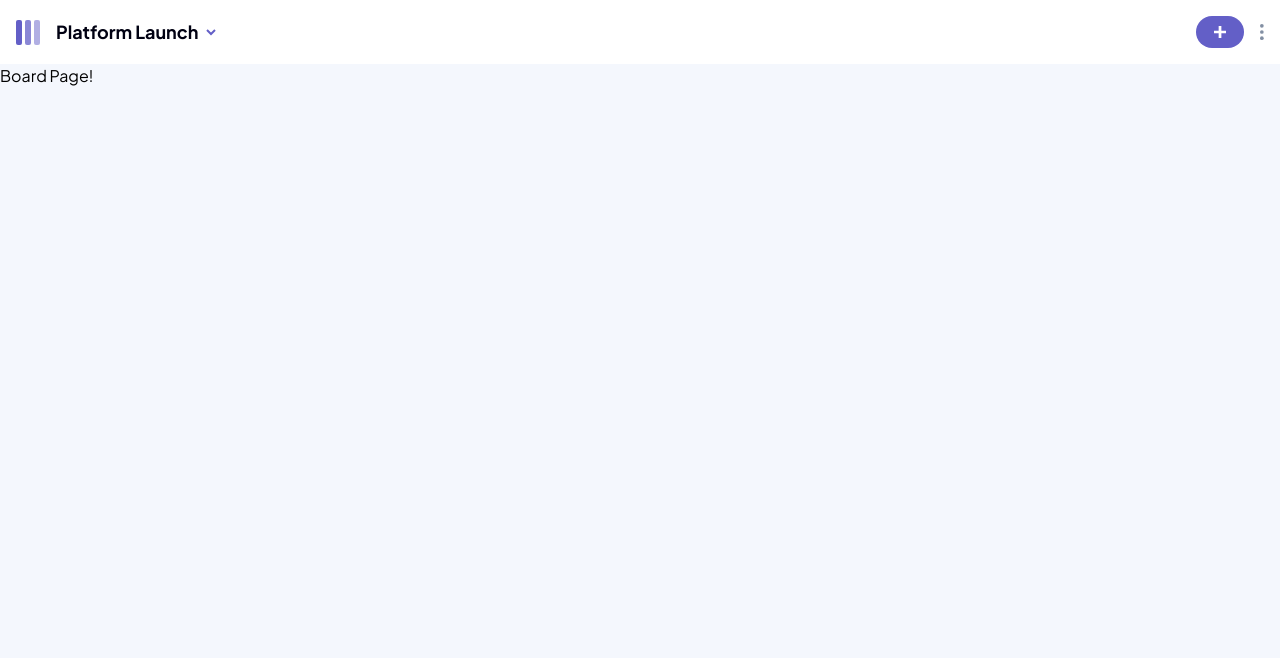
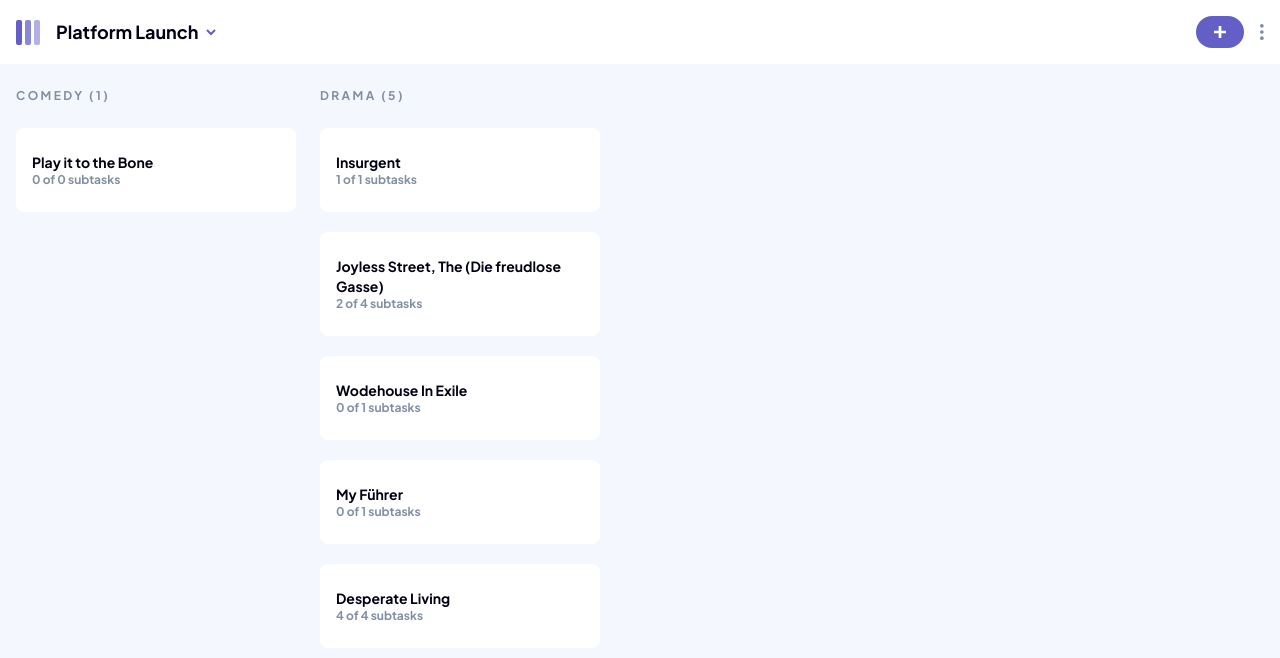
Before and after one commit to hamilton-i7/kanban, a Next.js app in the folder kanban-frontend/: page /dashboard/boards/1 in a window 1280 px wide. Shown: the top 658 px of the page. Built offline with nearby package versions, Linux system fonts and the light colour scheme.

Commit message:
Add task card

```diff
--- a/kanban-frontend/app/dashboard/boards/[id]/page.tsx
+++ b/kanban-frontend/app/dashboard/boards/[id]/page.tsx
@@ -1,7 +1,50 @@
 import React from 'react'
+import Image from 'next/image'
+import iconAdd from '../../../../public/icon-add-task-mobile.svg'
+import detailedBoards from '../../../lib/detailed_boards.json'
+import TaskCard from '@/app/ui/TaskCard'
 
 export default function Page() {
+  const noColumns = detailedBoards[0].columns.length === 0
+
   return (
-    <main className='bg-gray-100 flex h-[calc(100vh-var(--top-bar-height))]'>Board Page!</main>
+    <div className="bg-gray-100 h-[calc(100vh-var(--top-bar-height))] px-4">
+      {noColumns && EmptyContent()}
+      <main className="flex gap-6 py-6 overflow-x-scroll h-full">
+        {detailedBoards[0].columns.map((column) => (
+          <div key={column.id} className="">
+            <h2 className="font-bold text-xs text-gray-300 uppercase mb-6 tracking-[0.2em]">
+              {column.name} ({column.tasks.length})
+            </h2>
+            <div className="flex flex-col gap-5">
+              {column.tasks.map((task) => (
+                <TaskCard
+                  key={task.id}
+                  title={task.title}
+                  totalSubtasks={task.subtasks.length}
+                  completedSubtasks={
+                    task.subtasks.filter((subtask) => subtask.status).length
+                  }
+                />
+              ))}
+            </div>
+          </div>
+        ))}
+      </main>
+    </div>
   )
 }
+
+function EmptyContent() {
+  return (
+    <main className="w-full flex flex-col items-center gap-6">
+      <p className="text-center text-lg font-bold text-gray-300">
+        This board is empty. Create a new column to get started.
+      </p>
+      <button className="h-12 px-4 flex items-center gap-2 text-sm font-bold text-white rounded-3xl bg-purple capitalize">
+        <Image src={iconAdd} alt="Plus icon" />
+        Add new column
+      </button>
+    </main>
+  )
+}
--- /dev/null
+++ b/kanban-frontend/app/ui/TaskCard.tsx
@@ -0,0 +1,27 @@
+import React from 'react'
+
+type TaskCardProps = {
+  title: string
+  totalSubtasks: number
+  completedSubtasks: number
+}
+
+export default function TaskCard({
+  title,
+  totalSubtasks,
+  completedSubtasks,
+}: TaskCardProps) {
+  return (
+    <article
+      className="group w-[17.5rem] rounded-lg bg-white px-4 py-6 cursor-pointer focus:outline-none"
+      tabIndex={0}
+    >
+      <h3 className="font-bold text-sm text-black group-focus:text-purple group-hover:text-purple">
+        {title}
+      </h3>
+      <p className="font-bold text-xs text-gray-300">
+        {completedSubtasks} of {totalSubtasks} subtasks
+      </p>
+    </article>
+  )
+}
```
